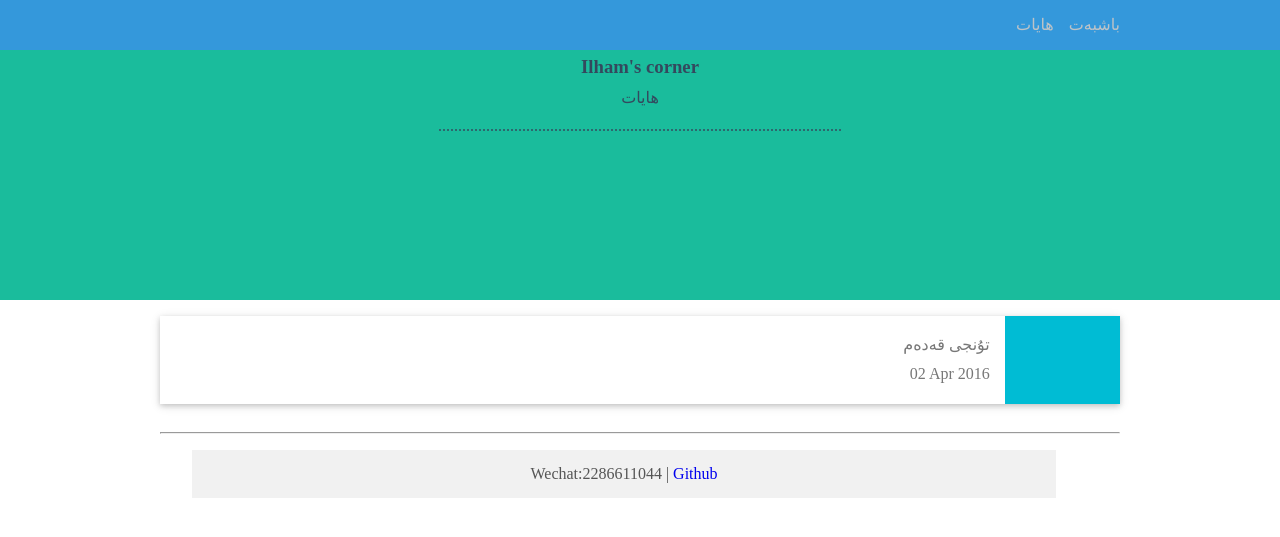
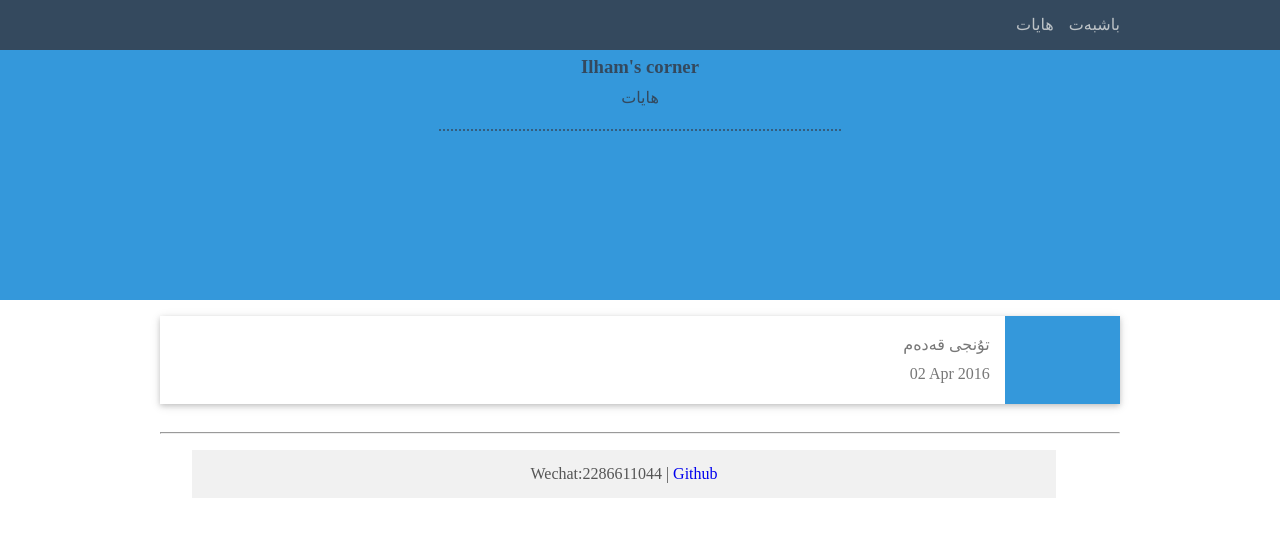
Before and after one commit to ilhamxyz/ilhamxyz.github.io, a Jekyll site: the page built from index.markdown, in a window 1280 px wide. Shown: the top 537 px of the page. Built offline with Jekyll 4.4.1, drawn with Linux system fonts in a browser that asks for light colours.

Commit message:
Update ilham.css

```diff
--- a/css/ilham.css
+++ b/css/ilham.css
@@ -4,11 +4,11 @@ body{
 }
 .header{
 	direction: rtl;
-	background: #1ABC9C;
+	background: #3498DB;
 	height: 300px;
 }
 .header .navbar{
-	background: #3498DB;
+	background: #34495E;
 }
 .header .nav{
 	text-align: right;
@@ -54,7 +54,7 @@ body{
 	display: table-cell;
     vertical-align: middle;
     width: 12%;
-    background-color: #00bcd4;
+    background-color: #3498DB;
     text-align: center;
     color: #fff;
     font-size: 1.2em;
```
